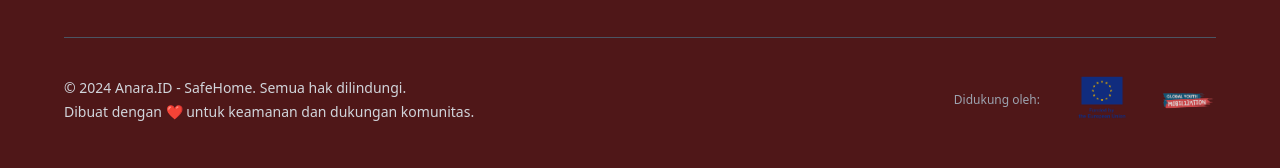
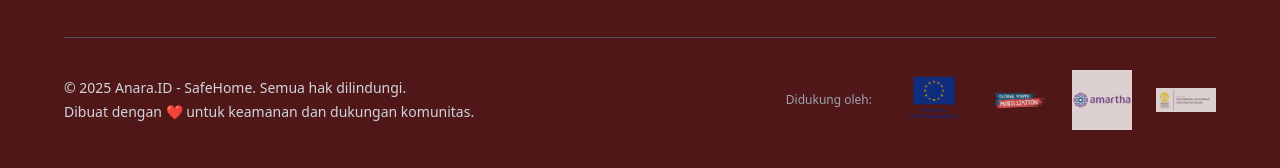
Before and after one commit to hsyadid/safeHome, a Next.js app: page /damping-setara/psikolog in a window 1280 px wide. Shown: the part 1544-1712 px from the top of the page. Built offline with nearby package versions, Linux system fonts and the light colour scheme; no server answers.

Commit message:
minor change card, and next config

```diff
--- a/components/elements/footer/index.tsx
+++ b/components/elements/footer/index.tsx
@@ -92,7 +92,7 @@ export const Footer = () => {
 
             {/* Copyright */}
             <div className="text-sm text-gray-300 text-center md:text-left">
-              <p>&copy; 2024 Anara.ID - SafeHome. Semua hak dilindungi.</p>
+              <p>&copy; 2025 Anara.ID - SafeHome. Semua hak dilindungi.</p>
               <p className="mt-1">Dibuat dengan ❤️ untuk keamanan dan dukungan komunitas.</p>
             </div>
 
@@ -113,6 +113,20 @@ export const Footer = () => {
                 height={60}
                 className="object-contain opacity-80 hover:opacity-100 transition-opacity"
               />
+              <Image
+                src="/Logo-Amartha.png"
+                alt="Amartha Partner"
+                width={60}
+                height={60}
+                className="object-contain opacity-80 hover:opacity-100 transition-opacity"
+              />
+              <Image
+                src="/Artboard.jpg"
+                alt="Artboard Partner"
+                width={60}
+                height={60}
+                className="object-contain opacity-80 hover:opacity-100 transition-opacity"
+              />
             </div>
 
           </div>
--- a/components/ui/doctorCard/index.tsx
+++ b/components/ui/doctorCard/index.tsx
@@ -90,7 +90,7 @@ export const DoctorCard = ({
   };
 
   return (
-    <div className={`group bg-[#f0eee4] rounded-2xl overflow-hidden shadow-lg hover:shadow-2xl transition-all duration-300 border border-gray-200 hover:border-[#4F1718]/20 transform hover:-translate-y-1 h-[505px] flex flex-col ${className}`}>
+    <div className={`group bg-[#f0eee4] rounded-2xl overflow-hidden shadow-lg hover:shadow-2xl transition-all duration-300 border border-gray-200 hover:border-[#4F1718]/20 transform hover:-translate-y-1 h-[505px] md:h-[490px] flex flex-col ${className}`}>
       {/* Image Container with Overlay */}
       <div className="aspect-[4/3] relative overflow-hidden flex-shrink-0">
         <Image
--- a/components/ui/lawFirmCard/index.tsx
+++ b/components/ui/lawFirmCard/index.tsx
@@ -31,7 +31,7 @@ const LawFirmCard: React.FC<LawFirmCardProps> = ({ lawFirm, onEdit, onDelete })
   };
 
   return (
-    <div className={`group bg-[#f0eee4] rounded-2xl overflow-hidden shadow-lg hover:shadow-2xl transition-all duration-300 border border-gray-200 hover:border-[#4F1718]/20 transform hover:-translate-y-1 h-[505px] flex flex-col`}>
+    <div className={`group bg-[#f0eee4] rounded-2xl overflow-hidden shadow-lg hover:shadow-2xl transition-all duration-300 border border-gray-200 hover:border-[#4F1718]/20 transform hover:-translate-y-1 h-[505px] md:h-[490px] flex flex-col`}>
       {/* Image Container with Overlay */}
       <div className="aspect-[4/3] relative overflow-hidden flex-shrink-0">
         <Image
--- a/components/ui/serviceLocationCard/index.tsx
+++ b/components/ui/serviceLocationCard/index.tsx
@@ -39,7 +39,7 @@ export const ServiceLocationCard = ({
   };
 
   return (
-    <div className={`group bg-[#f0eee4] rounded-2xl overflow-hidden shadow-lg hover:shadow-2xl transition-all duration-300 border border-gray-200 hover:border-[#4F1718]/20 transform hover:-translate-y-1 h-[540px] flex flex-col ${className}`}>
+    <div className={`group bg-[#f0eee4] rounded-2xl overflow-hidden shadow-lg hover:shadow-2xl transition-all duration-300 border border-gray-200 hover:border-[#4F1718]/20 transform hover:-translate-y-1 h-[550px] md:h-[535px] flex flex-col ${className}`}>
       {/* Image Container with Overlay */}
       <div className="aspect-[4/3] relative overflow-hidden flex-shrink-0">
         <Image
--- a/next.config.ts
+++ b/next.config.ts
@@ -13,27 +13,11 @@ const nextConfig: NextConfig = {
     remotePatterns: [
       {
         protocol: "https",
-        hostname: "lh3.googleusercontent.com",
+        hostname: "**",
       },
       {
-        protocol: "https",
-        hostname: "streetviewpixels-pa.googleapis.com",
-      },
-      {
-        protocol: "https",
-        hostname: "maps.app.goo.gl",
-      },
-      {
-        protocol: "https",
-        hostname: "ui-avatars.com",
-      },
-      {
-        protocol: "https",
-        hostname: "images.unsplash.com",
-      },
-      {
-        protocol: "https",
-        hostname: "images.pexels.com",
+        protocol: "http",
+        hostname: "**",
       },
     ],
   },
```
Also changed, not shown: public/Artboard.jpg (added), public/Logo-Amartha.png (added).
